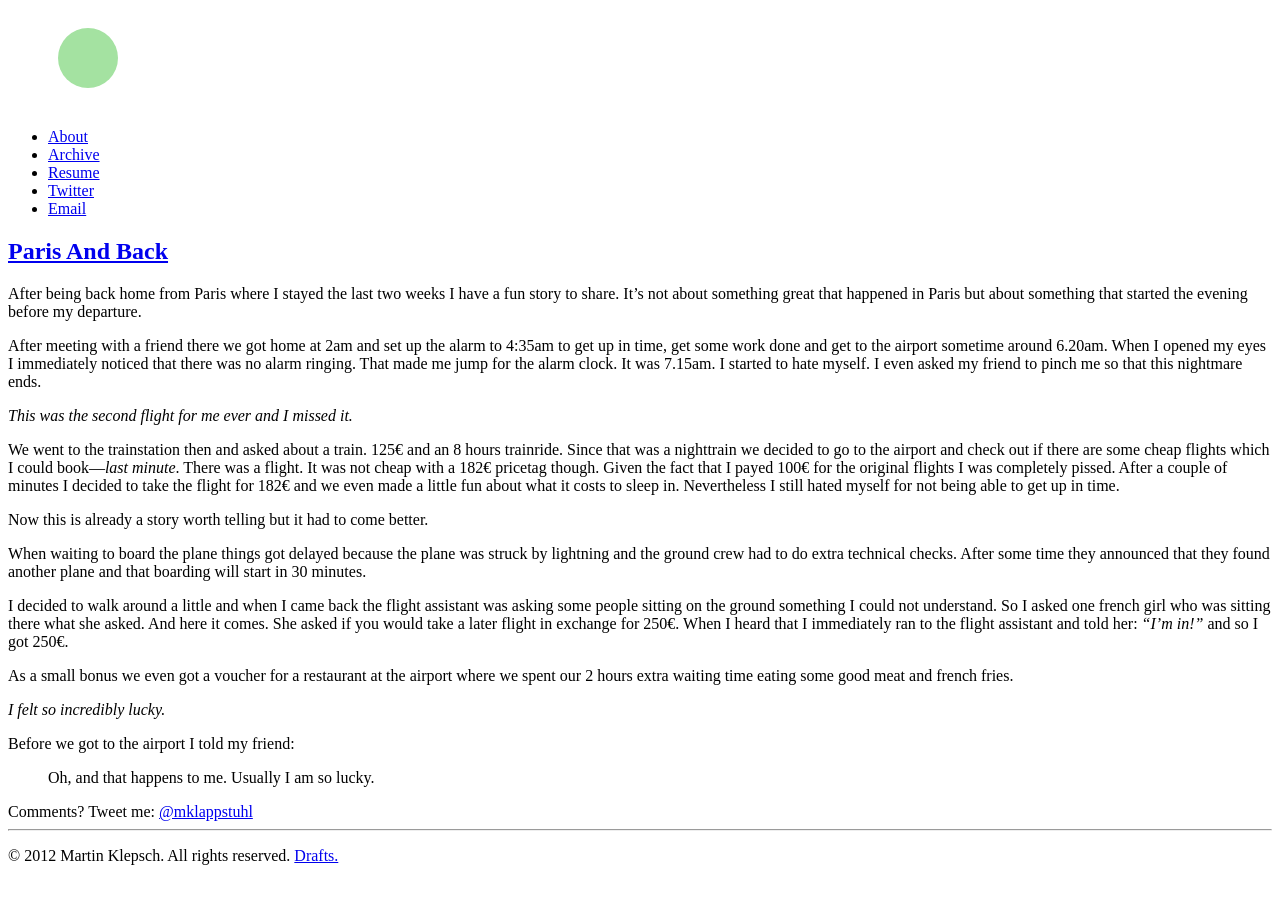
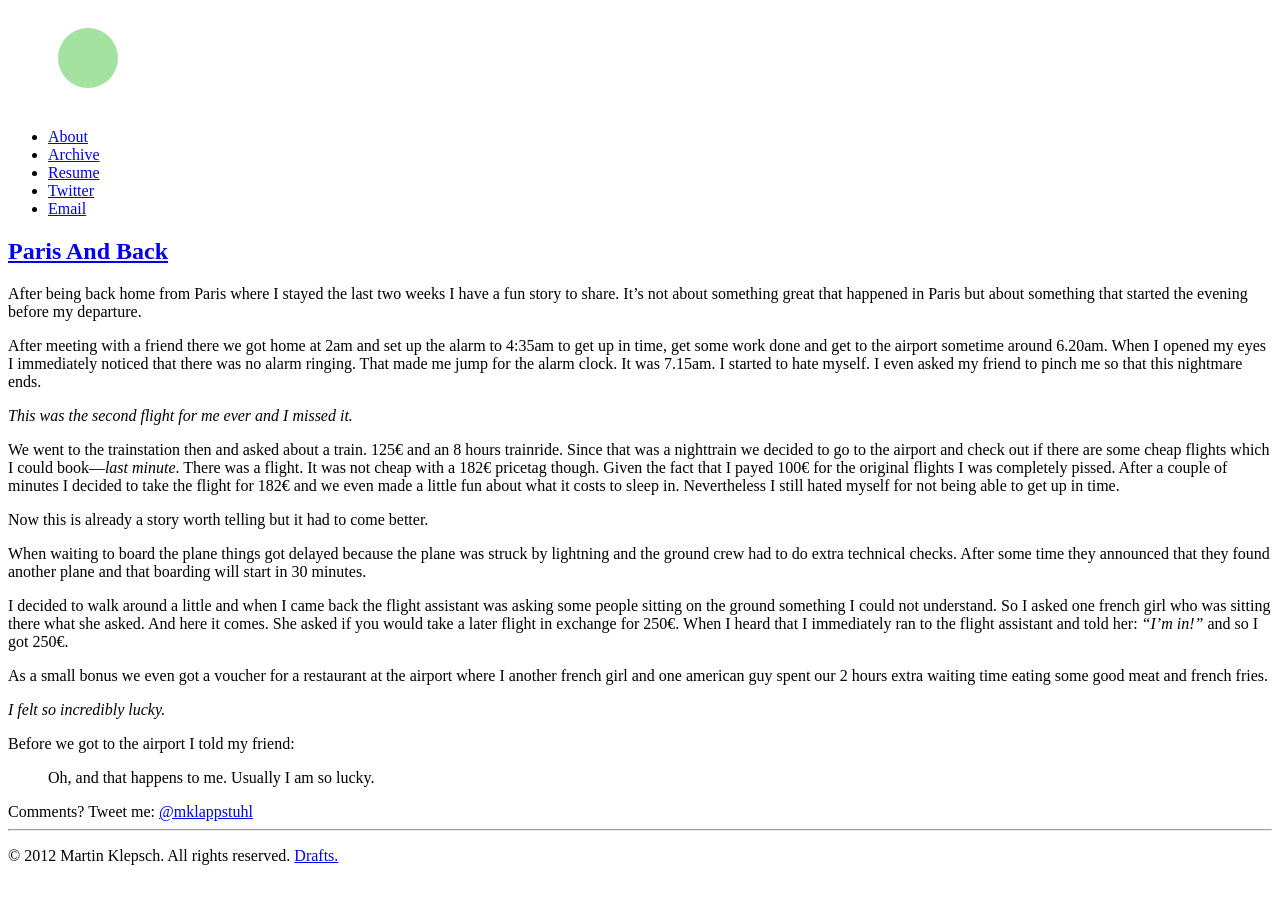
Before and after one commit to martinklepsch/martinklepsch.org, a Jekyll site: the page built from _posts/2012-05-21-Paris-And-Back.markdown, in a window 1280 px wide. Built offline with Jekyll 4.4.1, drawn with Linux system fonts in a browser that asks for light colours.

Commit message:
avoids multiple use of "we" regarding different groups of people

```diff
--- a/_posts/2012-05-21-Paris-And-Back.markdown
+++ b/_posts/2012-05-21-Paris-And-Back.markdown
@@ -34,8 +34,9 @@ who was sitting there what she asked. And here it comes. She asked if you would
 flight in exchange for 250€. When I heard that I immediately ran to the flight assistant and
 told her: *"I'm in!"* and so I got 250€.
 
-As a small bonus we even got a voucher for a restaurant at the airport where we spent our
-2 hours extra waiting time eating some good meat and french fries.
+As a small bonus we even got a voucher for a restaurant at the airport where I another
+french girl and one american guy spent our 2 hours extra waiting time eating some good meat
+and french fries.
 
 *I felt so incredibly lucky.*
 
```
